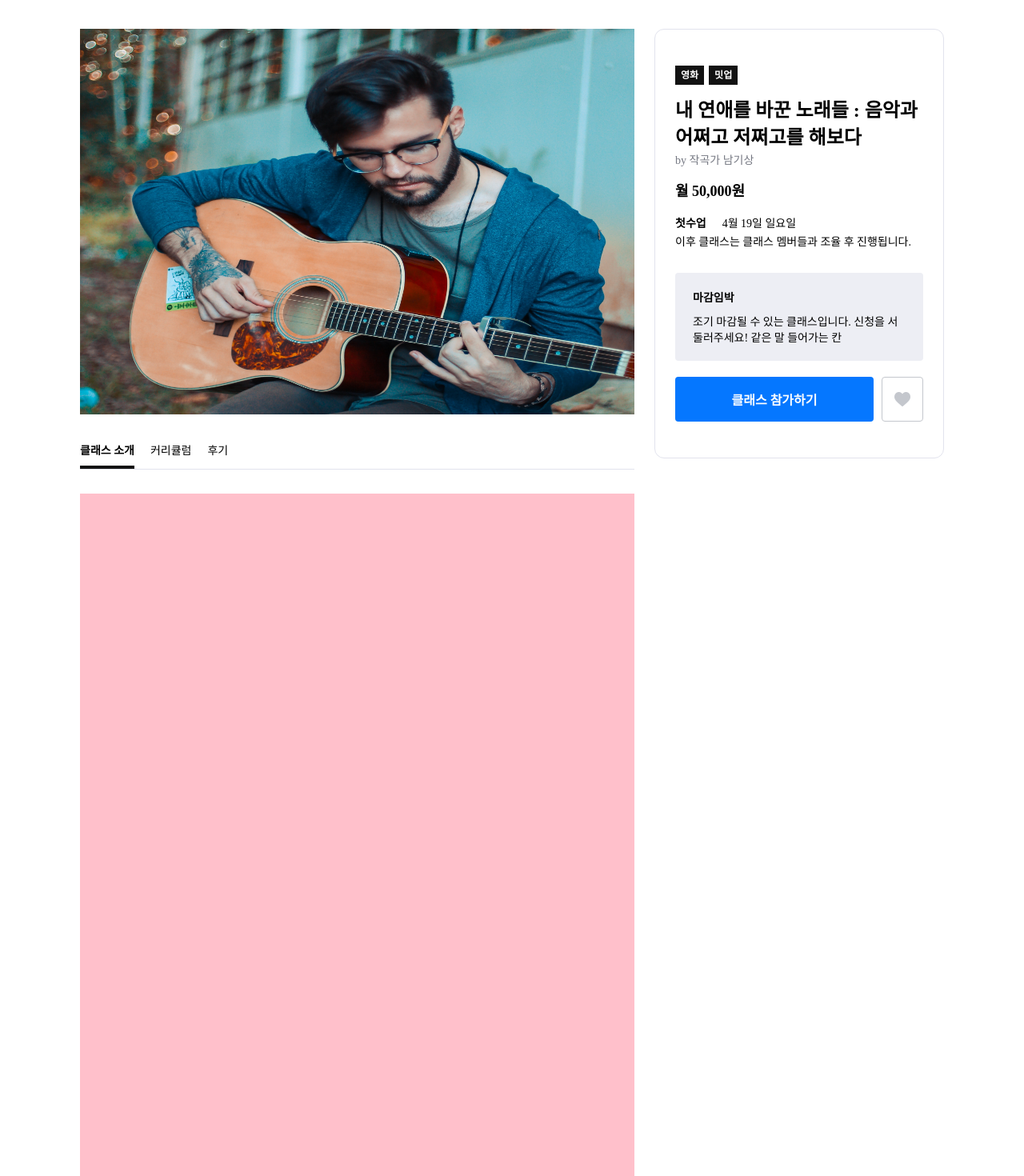
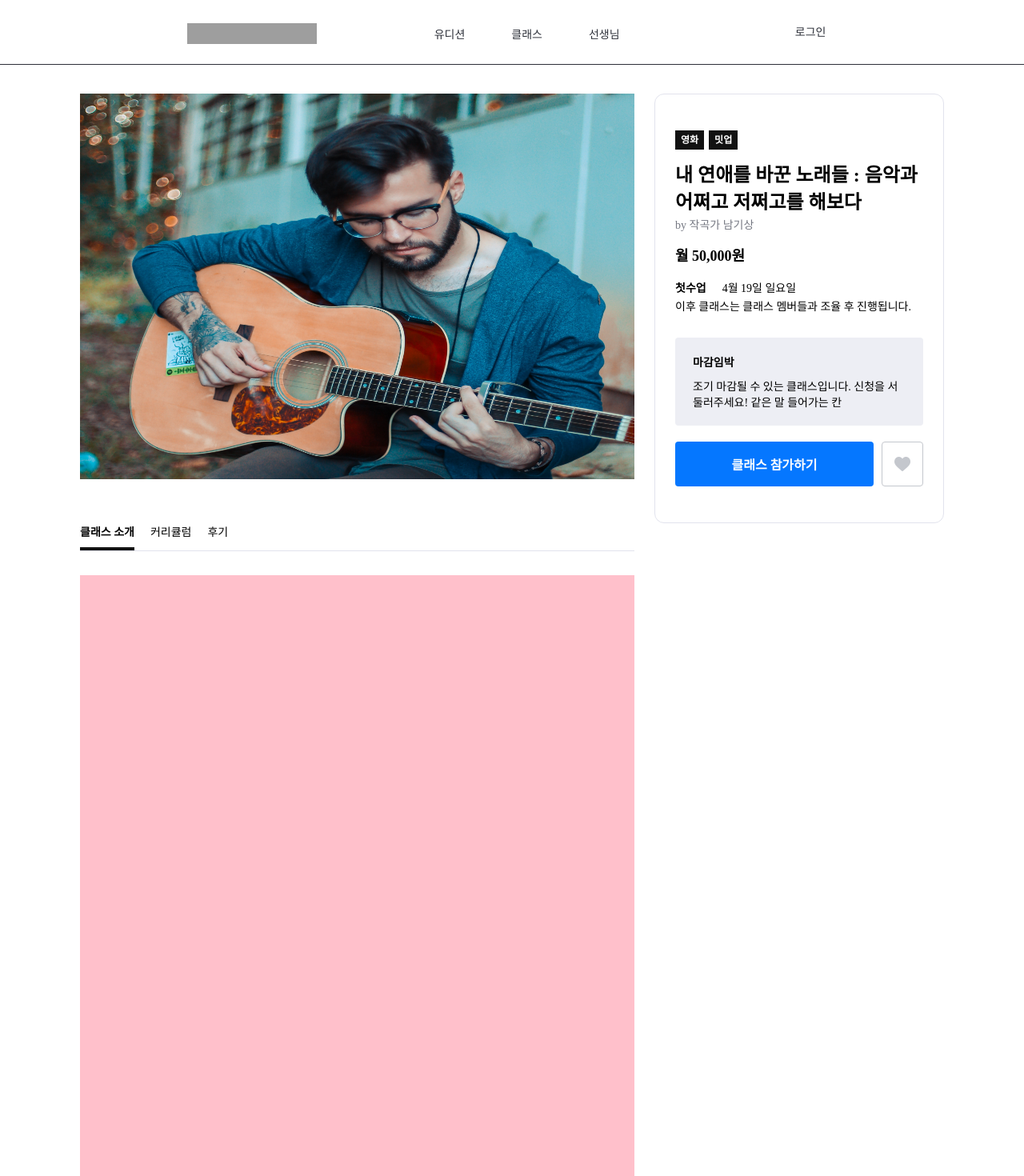
Before and after one commit to eunmi-baek/udition_class, a Vue app: page /spec in a window 1280 px wide. Shown: the top 1470 px of the page at 80% size. Built offline with nearby package versions, Linux system fonts and the light colour scheme; grey boxes are pictures that could not be loaded.

Commit message:
header/footer 연결

```diff
--- a/src/views/payment/payment.vue
+++ b/src/views/payment/payment.vue
@@ -1,5 +1,6 @@
 <template>
   <div class="container">
+    <Header />
     <section>
       <div class="apply">
         <h2>클래스 신청</h2>
@@ -9,11 +10,11 @@
             <div class="circle">CLASS</div>
           </div>
           <div class="class-box-cnt" v-for="(card, i) in cards" :key="i">
-            <p class="title">{{card.title}}</p>
-            <p class="lecturer">{{card.lecturer}}</p>
+            <p class="title">{{ card.title }}</p>
+            <p class="lecturer">{{ card.lecturer }}</p>
             <p class="first-class">
               <strong>첫 수업</strong>
-              {{card.date}}
+              {{ card.date }}
             </p>
           </div>
         </div>
@@ -43,35 +44,51 @@
         </ul>
         <div class="final-price">
           <span>최종 금액</span>
-          <strong>{{ (price.originPrice + price.discountPrice).toLocaleString() }}원</strong>
+          <strong
+            >{{
+              (price.originPrice + price.discountPrice).toLocaleString()
+            }}원</strong
+          >
         </div>
       </div>
       <div class="payment-way">
         <h2>결제 수단</h2>
-        <div class="payment-card" @click="handleCard" :class="{ activeCard : paymentCard == true}">
+        <div
+          class="payment-card"
+          @click="handleCard"
+          :class="{ activeCard: paymentCard == true }"
+        >
           카드 결제
           <span></span>
         </div>
         <div
           class="payment-passbook"
           @click="handlePassbook"
-          :class="{ activePassbook : paymentPassbook == true}"
+          :class="{ activePassbook: paymentPassbook == true }"
         >
           무통장 입금
           <span></span>
         </div>
       </div>
       <div class="checkbox">
-        <span @click="handleCheckbox" :class="{ chk: checkBox == true}"></span>
+        <span @click="handleCheckbox" :class="{ chk: checkBox == true }"></span>
         주문 내용 확인하였으며, 구매에 동의합니다.
       </div>
       <button class="payment-submit">클래스 결제하기</button>
     </section>
+    <Footer />
   </div>
 </template>
 
 <script>
+import Header from "@/components/header";
+import Footer from "@/components/footer";
+
 export default {
+  components: {
+    Header,
+    Footer
+  },
   data() {
     return {
       paymentCard: true,
--- a/src/views/spec/spec.vue
+++ b/src/views/spec/spec.vue
@@ -1,22 +1,30 @@
 <template>
   <div class="container">
+    <Header />
     <section>
+      <div class="section-top">
         <div class="main-img">
           <img src="@/assets/images/spec/spec-img.jpg" alt />
         </div>
         <div class="attend-bar" v-for="(card, i) in cards" :key="i">
-        <ul class="category" v-for="category in cards[0].categories" :key="category">
+          <ul
+            class="category"
+            v-for="category in cards[0].categories"
+            :key="category"
+          >
             <li>{{ category.list }}</li>
           </ul>
-        <h2 class="title">{{card.title}}</h2>
-        <p class="lecturer">by {{card.lecturer}}</p>
+          <h2 class="title">{{ card.title }}</h2>
+          <p class="lecturer">by {{ card.lecturer }}</p>
           <p class="price">월 {{ card.price.toLocaleString() }}원</p>
           <div class="first-class">
             <div class="first-class-date">
               <h4>첫수업</h4>
               <p>{{ card.date }}</p>
             </div>
-          <p class="first-class-detail">이후 클래스는 클래스 멤버들과 조율 후 진행됩니다.</p>
+            <p class="first-class-detail">
+              이후 클래스는 클래스 멤버들과 조율 후 진행됩니다.
+            </p>
           </div>
           <div class="deadline">
             <h4 class="deadline-title">{{ card.deadline[0].title }}</h4>
@@ -24,25 +32,44 @@
           </div>
           <div class="button">
             <button class="submit">클래스 참가하기</button>
-          <div class="bookmark" @click="handleToggle" :class="{ like: bookMark == true}"></div>
+            <div
+              class="bookmark"
+              @click="handleToggle"
+              :class="{ like: bookMark == true }"
+            ></div>
+          </div>
         </div>
       </div>
       <div class="detail">
         <ul class="detail-list">
-          <li @click="detailType = 0" :class="{ active: detailType == 0 }">클래스 소개</li>
-          <li @click="detailType = 1" :class="{ active: detailType == 1 }">커리큘럼</li>
-          <li @click="detailType = 2" :class="{ active: detailType == 2 }">후기</li>
+          <li @click="detailType = 0" :class="{ active: detailType == 0 }">
+            클래스 소개
+          </li>
+          <li @click="detailType = 1" :class="{ active: detailType == 1 }">
+            커리큘럼
+          </li>
+          <li @click="detailType = 2" :class="{ active: detailType == 2 }">
+            후기
+          </li>
         </ul>
         <div class="detail-cnt">
           <div class="intro"></div>
         </div>
       </div>
     </section>
+    <Footer />
   </div>
 </template>
 
 <script>
+import Header from "@/components/header";
+import Footer from "@/components/footer";
+
 export default {
+  components: {
+    Header,
+    Footer
+  },
   data() {
     return {
       detailType: 0,
@@ -88,12 +115,14 @@ export default {
 
 <style scoped lang="scss">
 .container {
+  section {
     width: 1080px;
-  margin: 0 auto;
-  section {
-    margin-top: 36px;
+    margin: 36px auto 0;
+
+    .section-top {
+      display: flex;
+      justify-content: space-between;
       .main-img {
-      float: left;
         img {
           width: 693px;
           height: 482px;
@@ -102,7 +131,6 @@ export default {
 
       .attend-bar {
         width: 362px;
-      float: right;
         padding: 45px 25px;
         border-radius: 12px;
         border: solid 1px #e2e3ed;
@@ -118,6 +146,7 @@ export default {
             color: #fff;
             font-size: 12px;
             font-weight: bold;
+            cursor: pointer;
           }
         }
 
@@ -210,11 +239,11 @@ export default {
           }
         }
       }
+    }
 
     .detail {
       width: 693px;
-      margin-top: 30px;
-      float: left;
+
       .detail-list {
         display: flex;
         li {
--- a/src/views/tutor/tutor.vue
+++ b/src/views/tutor/tutor.vue
@@ -1,28 +1,43 @@
 <template>
   <div class="container">
+    <Header />
     <section>
       <ul class="tutor-list">
-        <li @click="detailType = 0" :class="{ active: detailType == 0 }">CLASS</li>
-        <li @click="detailType = 1" :class="{ active: detailType == 1 }">MEET UP</li>
-        <li @click="detailType = 2" :class="{ active: detailType == 2 }">ONE DAY</li>
+        <li @click="detailType = 0" :class="{ active: detailType == 0 }">
+          CLASS
+        </li>
+        <li @click="detailType = 1" :class="{ active: detailType == 1 }">
+          MEET UP
+        </li>
+        <li @click="detailType = 2" :class="{ active: detailType == 2 }">
+          ONE DAY
+        </li>
       </ul>
       <div class="tutor-detail">
         <div class="card" v-for="(card, i) in cards" :key="i">
           <div class="bg"></div>
           <img :src="card.img" alt />
           <p class="title">
-            {{card.title}}
-            <span>{{card.name}}</span>
+            {{ card.title }}
+            <span>{{ card.name }}</span>
           </p>
           <p class="button">클래스 참가하기</p>
         </div>
       </div>
     </section>
+    <Footer />
   </div>
 </template>
 
 <script>
+import Header from "@/components/header";
+import Footer from "@/components/footer";
+
 export default {
+  components: {
+    Header,
+    Footer
+  },
   data() {
     return {
       detailType: 0,
```
Lines whose indentation alone changed are shown as unchanged.
